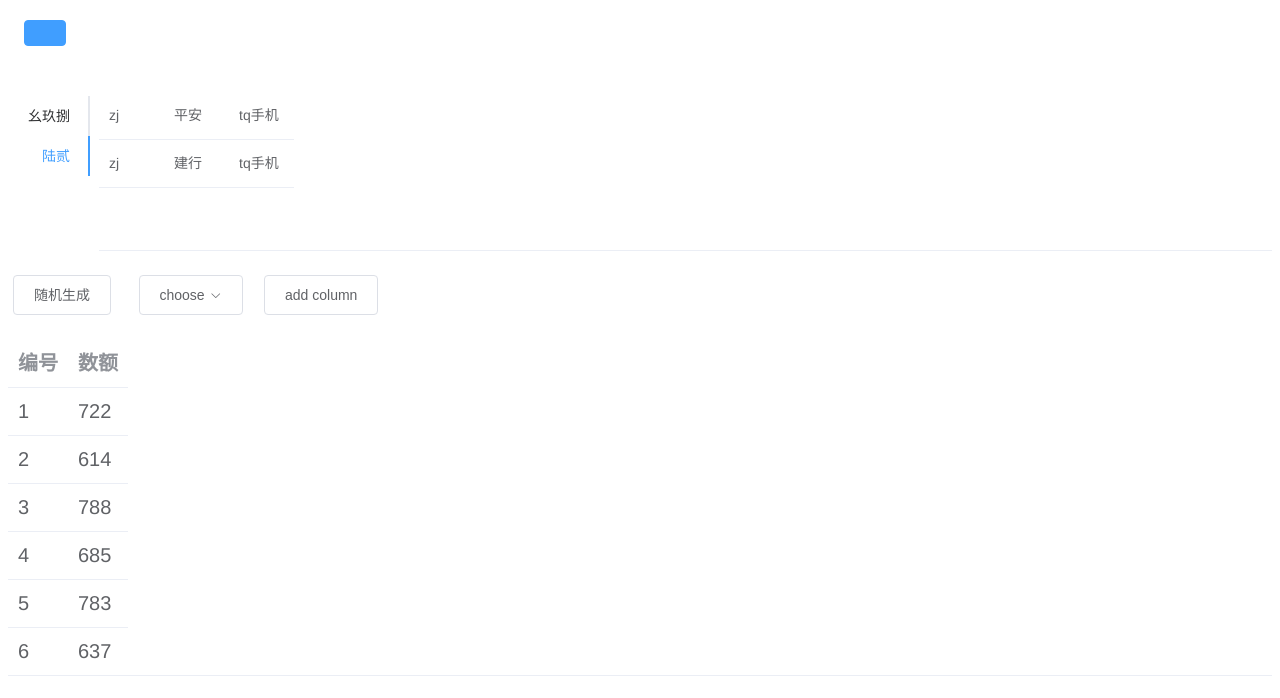
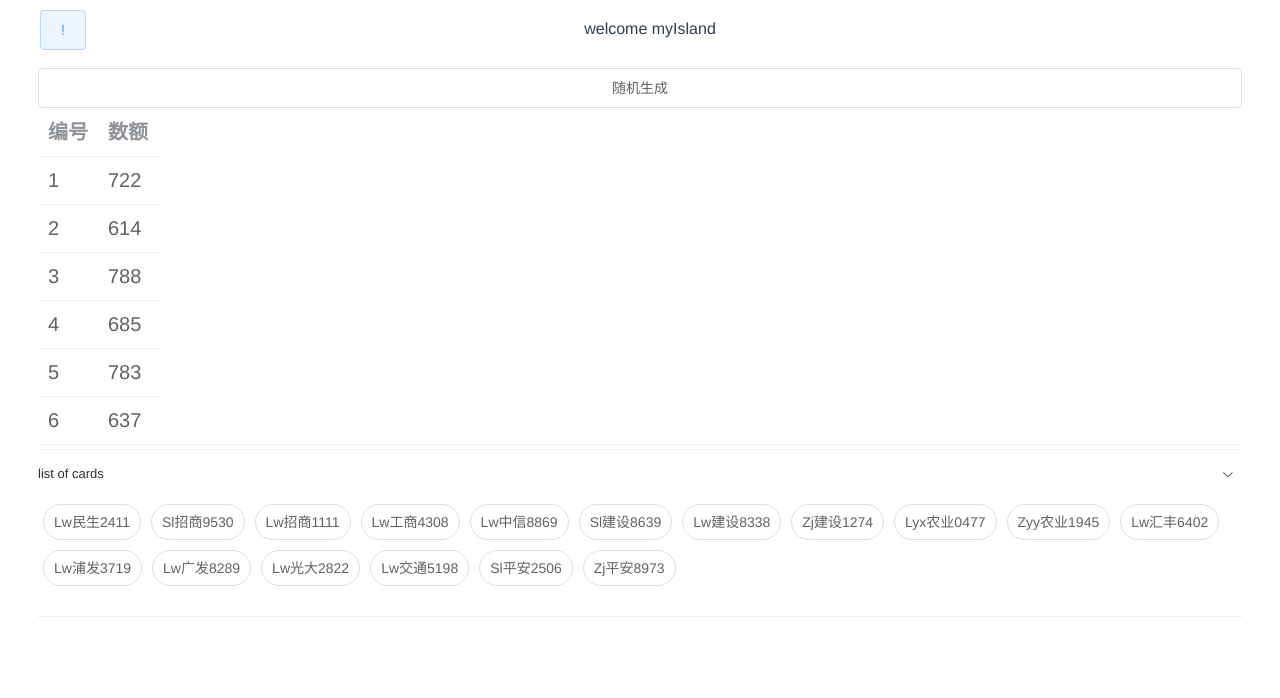
Before and after one commit to messtime/menu, a Vue app: page /#/creditCard in a window 1280 px wide. Shown: the top 698 px of the page. Built offline with nearby package versions, Linux system fonts and the light colour scheme.

Commit message:
feat: add cards_choose & change layout

```diff
--- a/src/App.vue
+++ b/src/App.vue
@@ -1,18 +1,31 @@
 <template>
-  <div id="app">
-    <el-button
-      class="pageLink"
-      @click="drawer = true"
-      type="primary"
-      style="margin-left: 16px; margin-bottom: 20px"
+  <div id="app" style="padding-top: 60px">
+    <div
+      class="topCtn"
+      style="
+        background-color: white;
+        position: fixed;
+        z-index: 3;
+        width: 100%;
+        padding: 10px;
+        top: 0;
+        left: 0;
+      "
     >
-    </el-button>
+      <el-button
+        class="pageLink"
+        @click="drawer = true"
+        type="primary"
+        plain
+        style="display: inline-block; position: absolute; left: 40px"
+        >!
+      </el-button>
+      <div style="display: inline-block; padding: 10px 20px">
+        welcome myIsland
+      </div>
+    </div>
 
-    <el-drawer
-      title="WelcomeMyIsland"
-      :visible.sync="drawer"
-      :direction="direction"
-    >
+    <el-drawer :visible.sync="drawer" :direction="direction">
       <span style="margin-left: 10px"
         ><el-switch
           v-model="value"
@@ -264,8 +277,4 @@ nav a.router-link-exact-active {
   color: #42b983;
 }
 /* in this case no space mean they are select the same element */
-.el-button.pageLink {
-  margin-top: 20px;
-  display: block;
-}
 </style>
--- /dev/null
+++ b/src/data/cards_choose.js
@@ -0,0 +1,186 @@
+export default [
+  {
+    id: 1,
+    person: "Lw",
+    bank: "民生",
+    number: {
+      1: 2411,
+      2: 2411,
+    },
+    type: "--",
+    passward: "@",
+  },
+  {
+    id: 2,
+    person: "Sl",
+    bank: "招商",
+    number: { 1: 3676, 2: 9530 },
+    type: "白金",
+    passward: "@",
+  },
+  {
+    id: 1,
+    person: "Lw",
+    bank: "招商",
+    number: {
+      1: 9474,
+      2: 1111,
+    },
+    type: "白金",
+    passward: "!",
+  },
+  {
+    id: 1,
+    person: "Lw",
+    bank: "工商",
+    number: {
+      1: 4308,
+      2: 4308,
+    },
+    type: "白金",
+    passward: "@",
+  },
+  {
+    id: 1,
+    person: "Lw",
+    bank: "中信",
+    number: {
+      1: 8869,
+      2: 8869,
+    },
+    type: "白金",
+    passward: "@",
+  },
+  {
+    id: 2,
+    person: "Sl",
+    bank: "建设",
+    number: {
+      1: 8639,
+      2: 8639,
+    },
+    type: "无界",
+    passward: "!",
+  },
+  {
+    id: 1,
+    person: "Lw",
+    bank: "建设",
+    number: {
+      1: 8338,
+      2: 8338,
+    },
+    type: "--",
+    passward: "!",
+  },
+  {
+    id: 3,
+    person: "Zj",
+    bank: "建设",
+    number: {
+      1: 1274,
+      2: 1274,
+    },
+    type: "--",
+    passward: "^",
+  },
+  {
+    id: 4,
+    person: "Lyx",
+    bank: "农业",
+    number: {
+      1: "0477",
+      2: "0477",
+    },
+    type: "--",
+    passward: "@",
+  },
+  {
+    id: 5,
+    person: "Zyy",
+    bank: "农业",
+    number: {
+      1: 1945,
+      2: 1945,
+    },
+    type: "--",
+    passward: "!",
+  },
+  {
+    id: 1,
+    person: "Lw",
+    bank: "汇丰",
+    number: {
+      1: 6402,
+      2: 6402,
+    },
+    type: "--",
+    passward: "@",
+  },
+  {
+    id: 1,
+    person: "Lw",
+    bank: "浦发",
+    number: {
+      1: 7253,
+      2: 3719,
+    },
+    type: "--",
+    passward: "@",
+  },
+  {
+    id: 1,
+    person: "Lw",
+    bank: "广发",
+    number: {
+      1: 8289,
+      2: 8289,
+    },
+    type: "--",
+    passward: "@",
+  },
+  {
+    id: 1,
+    person: "Lw",
+    bank: "光大",
+    number: {
+      1: 2822,
+      2: 2822,
+    },
+    type: "--",
+    passward: "@",
+  },
+  {
+    id: 1,
+    person: "Lw",
+    bank: "交通",
+    number: {
+      1: 5198,
+      2: 5198,
+    },
+    type: "--",
+    passward: "@",
+  },
+  {
+    id: 2,
+    person: "Sl",
+    bank: "平安",
+    number: {
+      1: 2506,
+      2: 2506,
+    },
+    type: "--",
+    passward: "@",
+  },
+  {
+    id: 3,
+    person: "Zj",
+    bank: "平安",
+    number: {
+      1: 8973,
+      2: 8973,
+    },
+    type: "--",
+    passward: "^",
+  },
+];
--- a/src/scss/note.css
+++ b/src/scss/note.css
@@ -101,7 +101,7 @@ body {
     padding: 40px;
     margin: auto 10px;
     position: relative;
-    border-radius: 10px;
+    /* border-radius: 10px; */
     transition: all 1s;
     background-color: blueviolet;
 
@@ -121,7 +121,7 @@ body {
     position: fixed;
     float: left;
     width: fit-content;
-    border-radius: 10px;
+    /* border-radius: 10px; */
     margin-left: -200px;
     transition: all 1s;
   }
--- a/src/views/CreditCardView.vue
+++ b/src/views/CreditCardView.vue
@@ -5,66 +5,8 @@
 -->
 
 <template>
-  <div class="credit-card">
-    <div class="container">
-      <el-tabs
-        tabPosition="left"
-        v-model="activeName"
-        :span-method="objectSpanMethod"
-        @tab-click="handleClick"
-      >
-        <!-- @tab-click="handleClick" -->
-        <el-tab-pane label="幺玖捌" name="first">
-          <el-table
-            :data="cardPwdArr"
-            height="200"
-            style="display: inline-block"
-          >
-            <el-table-column prop="person" width="65px"> </el-table-column>
-            <el-table-column prop="name" width="65px"> </el-table-column>
-            <el-table-column prop="card" width="65px">
-            </el-table-column> </el-table
-        ></el-tab-pane>
-        <el-tab-pane label="陆贰" name="second"
-          ><el-table
-            :data="cardPwdArr2"
-            height="200"
-            style="display: inline-block"
-          >
-            <el-table-column prop="person" width="65px"> </el-table-column>
-            <el-table-column prop="name" width="65px"> </el-table-column>
-            <el-table-column prop="card" width="65px">
-            </el-table-column> </el-table
-        ></el-tab-pane>
-      </el-tabs>
-    </div>
-    <div style="margin: 20px 5px; display: inline-block">
-      <el-row :gutter="20">
-        <el-col :span="8"
-          ><el-button v-on:click="generate">随机生成</el-button></el-col
-        >
-        <el-col :span="8" :pull="0.5"
-          ><el-dropdown @command="handleCommand">
-            <el-button>
-              choose<i class="el-icon-arrow-down el-icon--right"></i>
-            </el-button>
-            <el-dropdown-menu slot="dropdown">
-              <el-dropdown-item
-                v-for="(item, index) in cards"
-                :command="item.name + item.card"
-                icon="el-icon-plus"
-                >{{ item.name + item.card }}</el-dropdown-item
-              >
-            </el-dropdown-menu>
-          </el-dropdown></el-col
-        >
-        <el-col :span="8"
-          ><el-button @click="addTab(editableTabsValue)">
-            add column
-          </el-button></el-col
-        >
-      </el-row>
-    </div>
+  <div class="credit-card" style="padding: 0 30px">
+    <el-button v-on:click="generate" style="width: 100%">随机生成</el-button>
     <div class="table-container">
       <el-table
         :data="dataArr"
@@ -79,106 +21,60 @@
           prop="value"
           width="120px"
           :label="item"
-          ><el-checkbox v-model="checked"></el-checkbox
+          ><el-checkbox></el-checkbox
         ></el-table-column>
       </el-table>
+    </div>
+    <div>
+      <el-collapse @change="handleChange" v-model="activeNames">
+        <el-collapse-item title="list of cards" name="1">
+          <el-checkbox-group
+            v-model="checkcards_choose"
+            @change="handleCheckAllChange"
+          >
+            <el-checkbox-button
+              v-for="item in cards_choose"
+              :label="item.bank + item.number[1]"
+              :key="item.number[2]"
+              >{{
+                item.person + item.bank + item.number[2]
+              }}</el-checkbox-button
+            >
+          </el-checkbox-group>
+        </el-collapse-item>
+      </el-collapse>
     </div>
   </div>
 </template>
 
 <script>
+import cards_choose from "@/data/cards_choose";
 export default {
   name: "CreditCardView",
   components: {},
   data() {
     return {
-      activeName: "second",
-      input: "",
+      cards_choose,
+      activeNames: ["1"],
       selectCard: "",
       cardSelect: [],
-      arrInput: [],
       dataArr: [],
-      cards: [
-        {
-          name: "建行",
-          card: "8338",
-        },
-        {
-          name: "招商",
-          card: "9474",
-        },
-        {
-          name: "农行",
-          card: "1945",
-        },
-        {
-          name: "建行",
-          card: "8639",
-        },
-
-        {
-          name: "平安",
-          card: "tq手机",
-        },
-        {
-          name: "建行",
-          card: "tq手机",
-        },
-      ],
-      cardPwdArr: [
-        {
-          name: "建行",
-          card: "8338",
-
-          pwd: "19",
-          person: "lw",
-        },
-        {
-          name: "招商",
-          card: "9474",
-          pwd: "19",
-          person: "lw",
-        },
-        {
-          name: "农行",
-          card: "1945",
-          pwd: "19",
-          person: "yy",
-        },
-        {
-          name: "建行",
-          card: "8639",
-
-          pwd: "19",
-          person: "sl",
-        },
-      ],
-      cardPwdArr2: [
-        {
-          name: "平安",
-          card: "tq手机",
-          pwd: "62",
-          person: "zj",
-        },
-        {
-          name: "建行",
-          card: "tq手机",
-          pwd: "62",
-          person: "zj",
-        },
-      ],
+      checkcards_choose: [],
+      multipleSelection: [],
     };
   },
   methods: {
     handleClick(tab, event) {
       console.log(tab, event);
     },
-    handleCommand(command) {
-      this.$message("click on item " + command);
-      this.selectCard = command;
-      this.cardSelect.push(this.selectCard);
+    handleChange(val) {
+      console.log(val);
     },
-
+    handleCheckAllChange(val) {
+      this.$message("click on item " + val[val.length - 1]);
+      this.selectCard = val;
+      this.cardSelect = this.selectCard;
+    },
     generate() {
       const arr = [];
       let isMoreThan700 = true;
@@ -199,11 +95,11 @@ export default {
           continue;
         }
         if (value > 700 && isMoreThan700) {
-          arr.push({ value });
+          arr.push({ value, index });
           isMoreThan700 = false;
           index++;
         } else if (value < 700 && !isMoreThan700) {
-          arr.push({ value });
+          arr.push({ value, index });
           isMoreThan700 = true;
           index++;
         }
@@ -271,6 +167,10 @@ export default {
   // display: inline-block;
 }
 
+.el-checkbox-button {
+  margin: 5px;
+}
+
 .addpage {
   display: inline-block;
   position: absolute;
@@ -280,18 +180,11 @@ export default {
 .el-icon-arrow-down {
   font-size: 12px;
 }
-
-.el-input {
-  width: min-content;
-  min-width: 65px;
-  height: fit-content;
+:deep .el-checkbox-group .el-checkbox-button .el-checkbox-button__inner {
+  border-radius: 30px;
+  border-left: 1px solid #dcdfe6;
+  padding: 10px;
 }
-
-.el-input_inner {
-  padding: 0 10px;
-  font-size: larger;
-}
-
 // .XXXX {
 //   display: block;
 // }
--- a/src/views/NoteBook.vue
+++ b/src/views/NoteBook.vue
@@ -1,6 +1,7 @@
 <template>
   <div class="noteBook" style="text-align: left; margin-left: 20px">
     <H1>Note book</H1>
+    <div>
       <p>路由填写</p>
       <el-tree
         class="filter-tree"
@@ -11,6 +12,42 @@
         :render-content="renderContent"
       >
       </el-tree>
+    </div>
+    <div>
+      <p>参数传递</p>
+      <div>
+        <code>
+          <pre
+            style="
+              background-color: beige;
+              font-size: larger;
+              margin: 0 40px 0 0;
+            "
+          >
+@click="handleClick(count)"
+
+v-for="(item, index) in games_import[count]"
+
+router-view :switchvaluedata="value"
+
+props: {
+    switchvaluedata: Boolean,
+  }
+
+watch: {
+    switchvaluedata: {
+      handler(newValue, oldValue) {
+        if (this.switchvaluedata == true) {
+          this.activeNames = this.act;
+        }
+      },
+    },
+  }
+</pre
+          >
+        </code>
+      </div>
+    </div>
   </div>
 </template>
 
--- a/src/views/slswitch.vue
+++ b/src/views/slswitch.vue
@@ -3,11 +3,11 @@
     <el-collapse
       v-model="activeNames"
       @change="handleChange"
-      style="margin-left: 20px"
+      style="margin-left: 30px"
     >
       <el-collapse-item
         v-for="count in 20"
-        :title="'(' + count + ')'"
+        :title="'game' + ' ' + 'list' + ' ' + '[' + ' ' + count + ' ' + ']'"
         :name="count"
       >
         <el-button
@@ -45,6 +45,8 @@ export default {
       handler(newValue, oldValue) {
         if (this.switchvaluedata == true) {
           this.activeNames = this.act;
+        } else {
+          this.activeNames = [];
         }
       },
     },
```
Lines whose indentation alone changed are shown as unchanged.
